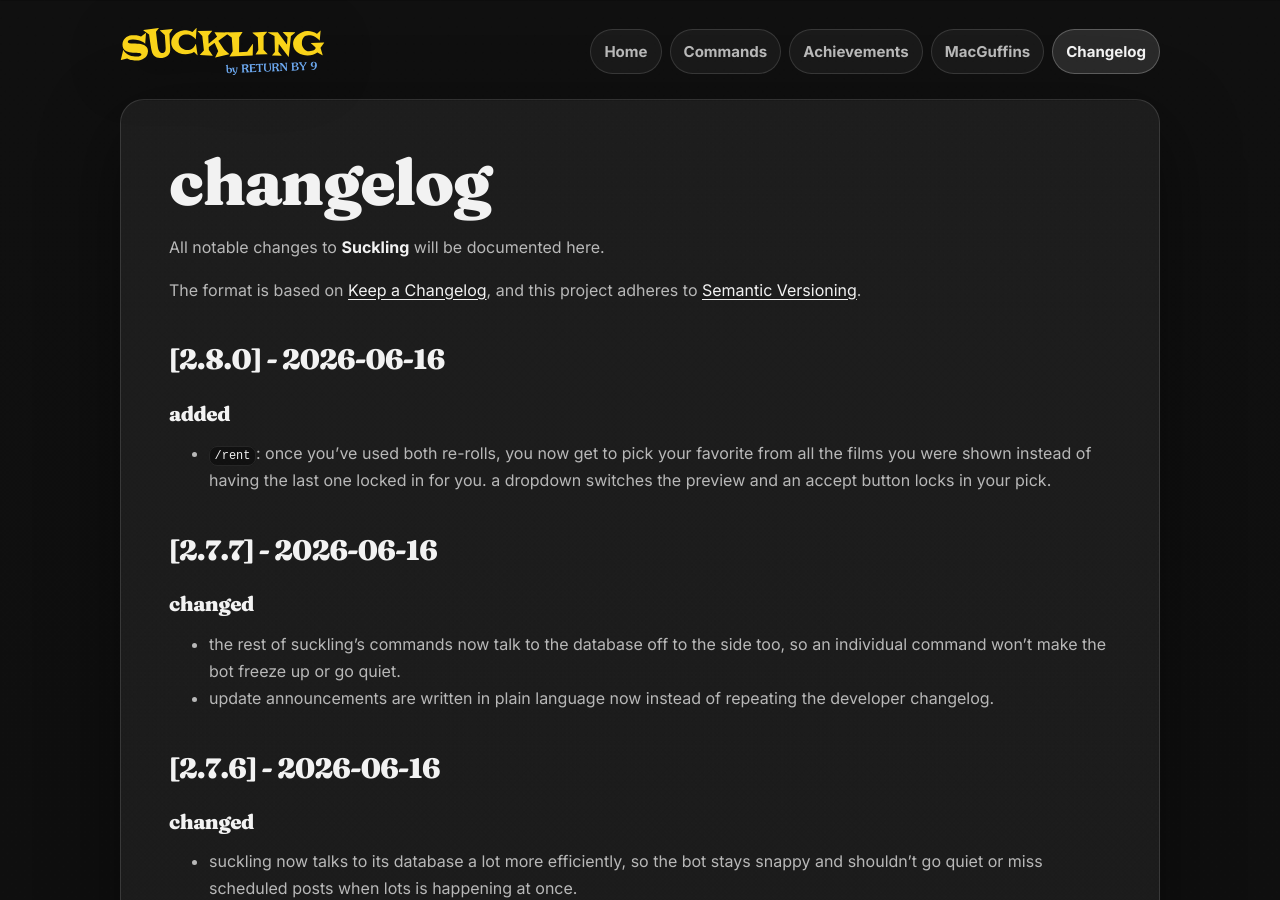
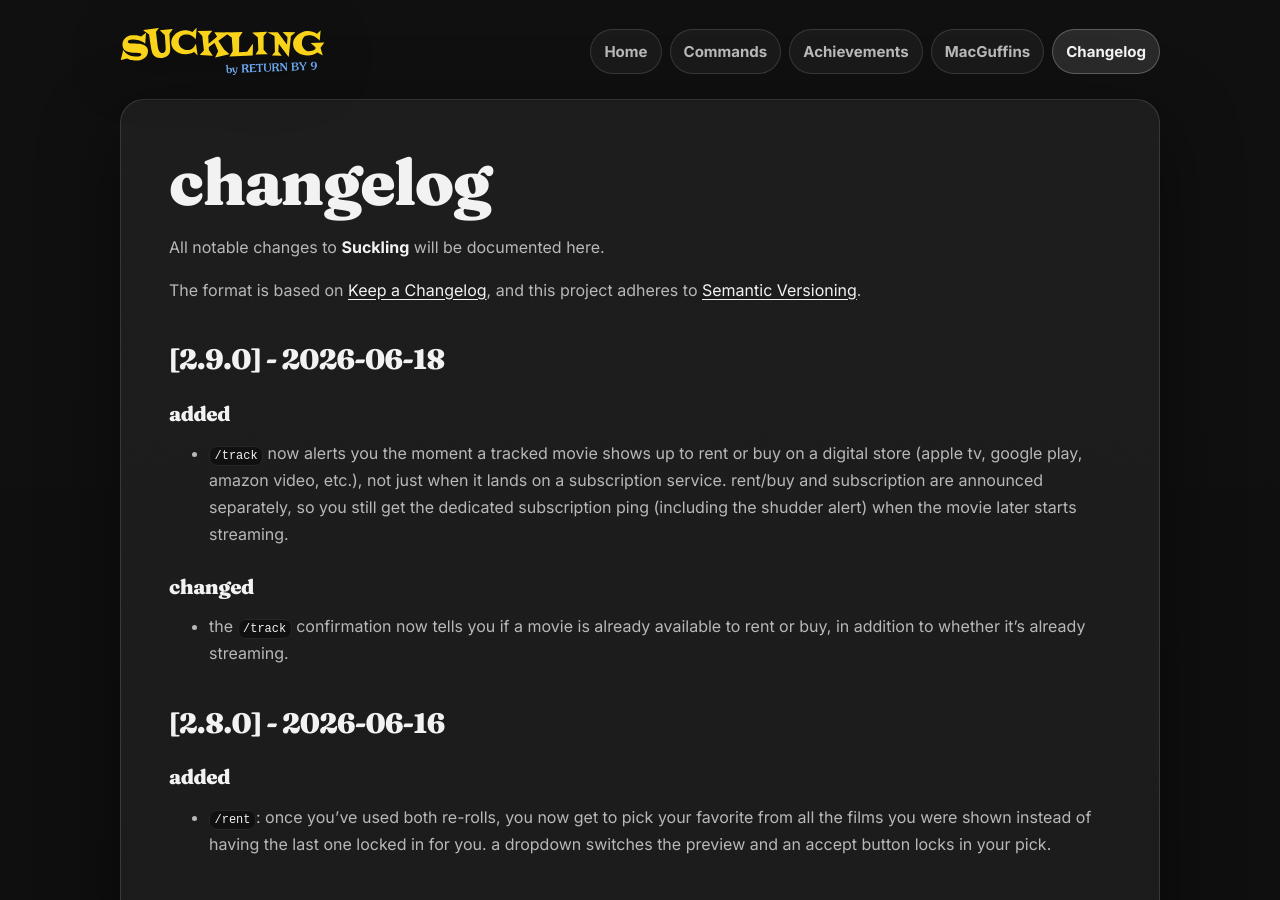
Before and after one commit to rupertosandez/sucklingsite, a Jekyll site: the page built from CHANGELOG.md, in a window 1280 px wide and 900 px high. Built offline with Jekyll 4.4.1, drawn with Linux system fonts in a browser that asks for light colours.

Commit message:
Document digital rent/buy tracking alerts (2.9.0)
Update the changelog and /track command reference for the new digital
rent/buy availability announcements.

Co-Authored-By: Claude Opus 4.8 <noreply@anthropic.com>

```diff
--- a/COMMANDS.md
+++ b/COMMANDS.md
@@ -220,7 +220,7 @@ community achievement board with newest unlocks, top collectors, and rarest badg
 ## tracking
 
 ### `/track <title> [year]`
-add a movie to the watchlist. the bot will announce it in the streaming-alerts channel when it becomes available digitally for the first time. if the film is *already* streaming, the bot will tell you immediately and link to where.
+add a movie to the watchlist. the bot will announce it in the streaming-alerts channel the moment it shows up to rent or buy on a digital store (apple tv, google play, etc.), and again when it later lands on a subscription service like shudder. if the film is *already* available, the bot will tell you immediately and link to where.
 
 - `title` (required): the movie title to track
 - `year` (optional): filter by year if there are multiple matches
```
Also changed, not shown: CHANGELOG.md.
